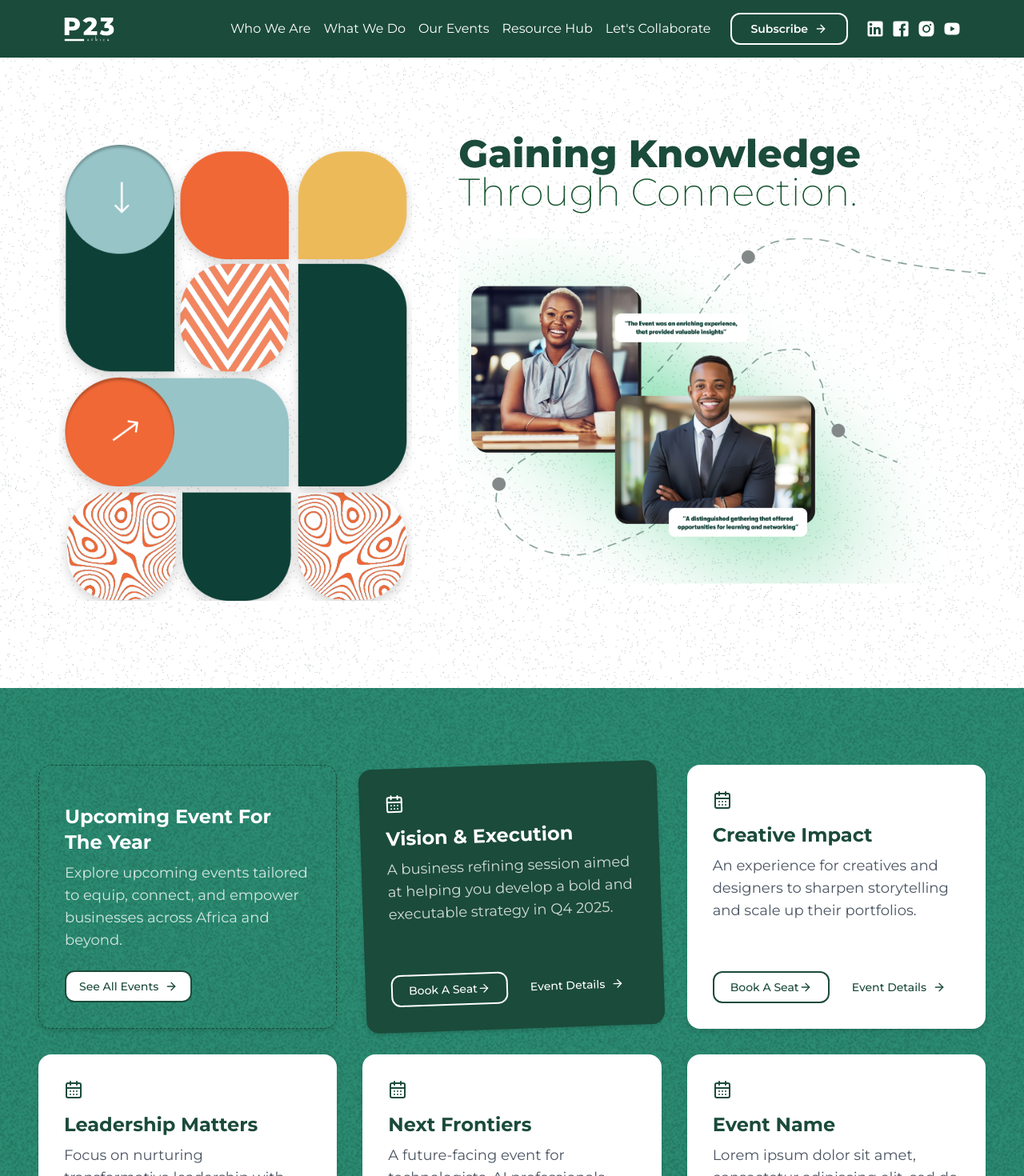
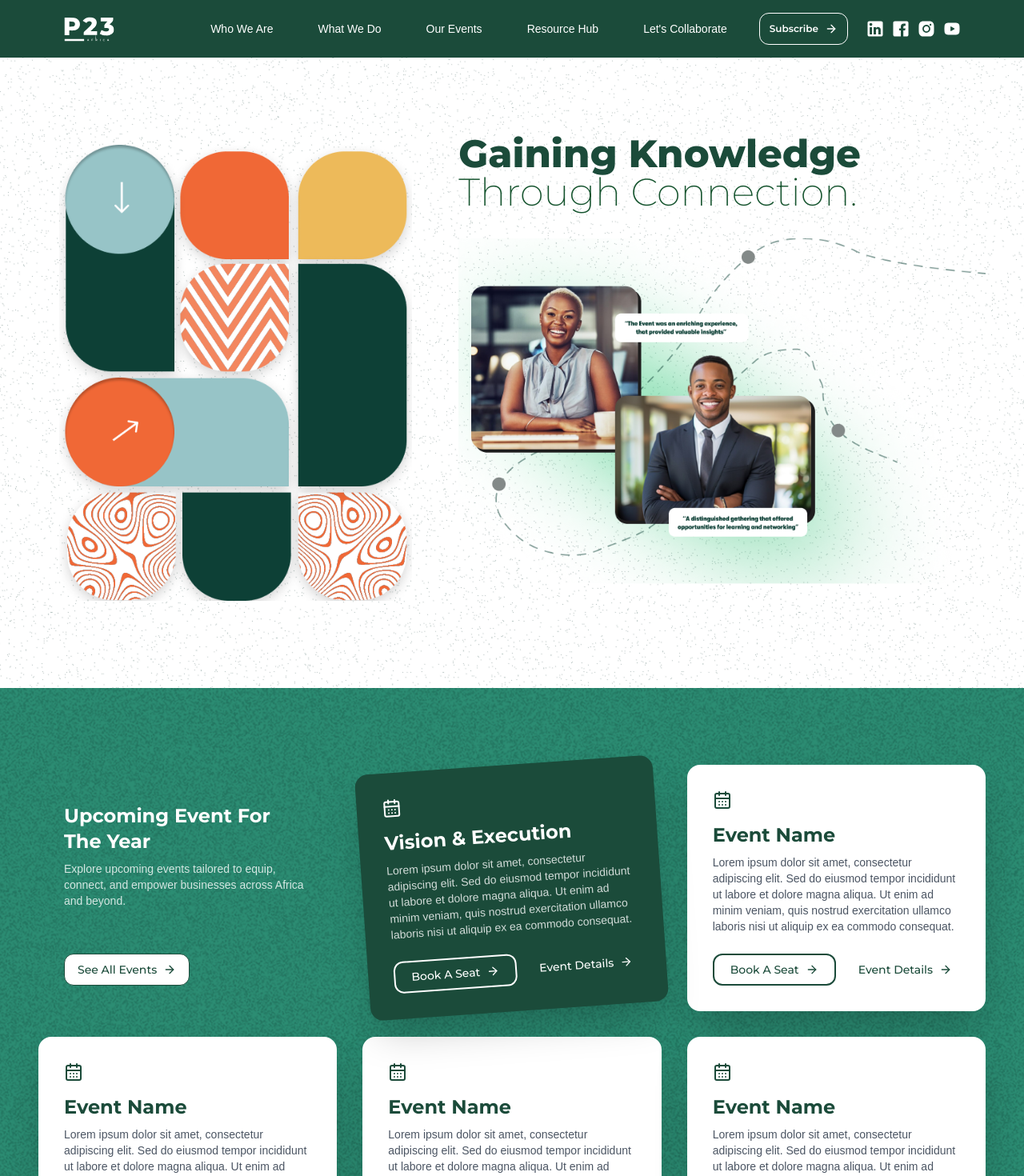
Before and after one commit to jimohsegun1/responsive-ui, a Next.js app: page / in a window 1280 px wide. Shown: the top 1470 px of the page at 80% size. Built offline with nearby package versions, Linux system fonts and the light colour scheme.

Commit message:
updated with origin

```diff
--- a/app/globals.css
+++ b/app/globals.css
@@ -83,6 +83,10 @@
   }
 }
 
+.font-gt-walsheim {
+  font-family: 'GT Walsheim Trial', sans-serif; /* Fallback to sans-serif */
+}
+
 /* Custom utility classes if needed, e.g., for background patterns */
 .bg-grainy {
   background-image: url('/background-image.png'); /* General grainy texture */
@@ -102,3 +106,8 @@
   background-size: cover;
   background-position: center;
 }
+.bg-mobile {
+  background-image: url('/mobile-background-image-2.png');
+  background-size: cover;
+  background-position: center;
+}
--- a/components/Navbar.tsx
+++ b/components/Navbar.tsx
@@ -61,12 +61,12 @@ export function Navbar() {
 
         {/* Desktop Navigation */}
         <div className="hidden md:flex items-center space-x-6">
-          <ul className="flex space-x-4">
+          <ul className="flex space-x-14">
             {navLinks.map((link) => (
               <li key={link.name}>
                 <Link
                   href={link.href}
-                  className="text-base hover:text-p23Lime transition-colors whitespace-nowrap"
+                  className="text-sm leading-7 hover:text-p23Lime transition-colors whitespace-nowrap font-gt-walsheim"
                 >
                   {link.name}
                 </Link>
@@ -77,7 +77,7 @@ export function Navbar() {
           <div className="flex items-center space-x-6 flex-shrink-0">
             <Button
               variant="outline"
-              className="bg-transparent text-white border-2 border-white hover:bg-white hover:text-p23Green px-6 py-2 rounded-xl font-semibold text-sm flex items-center gap-2 transition-colors transform hover:scale-105"
+              className="bg-transparent text-white border- border-white hover:bg-white hover:text-p23Green px-3 py-2 rounded-xl font-semibold text-xs flex items-center gap-2 ml-4 transition-colors transform hover:scale-105"
             >
               Subscribe <ArrowRight className="h-4 w-4" />
             </Button>
--- a/components/UpcomingEvents.tsx
+++ b/components/UpcomingEvents.tsx
@@ -24,64 +24,67 @@ const events: Event[] = [
     id: "2",
     name: "Vision & Execution",
     description:
-      "A business refining session aimed at helping you develop a bold and executable strategy in Q4 2025.",
+      "Lorem ipsum dolor sit amet, consectetur adipiscing elit. Sed do eiusmod tempor incididunt ut labore et dolore magna aliqua. Ut enim ad minim veniam, quis nostrud exercitation ullamco laboris nisi ut aliquip ex ea commodo consequat.",
     type: "all",
   },
   {
     id: "3",
-    name: "Creative Impact",
+    name: "Event Name",
     description:
-      "An experience for creatives and designers to sharpen storytelling and scale up their portfolios.",
+      "Lorem ipsum dolor sit amet, consectetur adipiscing elit. Sed do eiusmod tempor incididunt ut labore et dolore magna aliqua. Ut enim ad minim veniam, quis nostrud exercitation ullamco laboris nisi ut aliquip ex ea commodo consequat.",
     type: "all",
   },
   {
     id: "4",
-    name: "Leadership Matters",
+    name: "Event Name",
     description:
-      "Focus on nurturing transformative leadership with tools and strategies for modern business.",
+      "Lorem ipsum dolor sit amet, consectetur adipiscing elit. Sed do eiusmod tempor incididunt ut labore et dolore magna aliqua. Ut enim ad minim veniam, quis nostrud exercitation ullamco laboris nisi ut aliquip ex ea commodo consequat.",
     type: "all",
   },
   {
     id: "5",
-    name: "Next Frontiers",
+    name: "Event Name",
     description:
-      "A future-facing event for technologists, AI professionals, and startup founders.",
+      "Lorem ipsum dolor sit amet, consectetur adipiscing elit. Sed do eiusmod tempor incididunt ut labore et dolore magna aliqua. Ut enim ad minim veniam, quis nostrud exercitation ullamco laboris nisi ut aliquip ex ea commodo consequat.",
     type: "all",
   },
   {
     id: "6",
     name: "Event Name",
     description:
-      "Lorem ipsum dolor sit amet, consectetur adipiscing elit, sed do eiusmod tempor incididunt ut labore et dolore magna aliqua.",
+      "Lorem ipsum dolor sit amet, consectetur adipiscing elit. Sed do eiusmod tempor incididunt ut labore et dolore magna aliqua. Ut enim ad minim veniam, quis nostrud exercitation ullamco laboris nisi ut aliquip ex ea commodo consequat.",
     type: "all",
   },
 ];
 
+
+
 const EventCard: React.FC<{
   event: Event;
   variant?: "transparent" | "green" | "white";
-}> = ({ event, variant = "white" }) => {
+  index?: number; // index prop
+}> = ({ event, variant = "white", index }) => {
   const bgClass =
     variant === "transparent"
-      ? "bg-transparent border border-dashed border-p23Green"
+      ? "bg-transparent"
       : variant === "green"
         ? "bg-p23Green text-white"
         : "bg-white text-p23Green";
-
-  const rotateClass = variant === "green" ? "lg:rotate-[-2deg]" : "";
+  const rotateClass = variant === "green" ? "lg:rotate-[-4deg]" : "";
   const textColor =
     variant === "green" || variant === "transparent"
       ? "text-white"
       : "text-p23Green";
-
   const descColor =
     variant === "green" || variant === "transparent"
       ? "text-white/80"
       : "text-gray-600";
 
+  // a shadow class only if the index is defined and greater than 0
+  const shadowClass = typeof index === "number" && index > 0 ? "shadow-2xl" : "";
   return (
     <div
-      className={`rounded-2xl shadow-md p-6 md:p-8 flex flex-col justify-between h-full ${bgClass} ${rotateClass}`}
+      className={`rounded-2xl ${shadowClass} p-6 md:p-8 flex flex-col justify-between h-full ${bgClass} ${rotateClass}`}
     >
       <div>
         {variant !== "transparent" && (
@@ -90,38 +93,39 @@ const EventCard: React.FC<{
         <h3 className={`text-xl md:text-2xl font-bold mt-4 mb-2 ${textColor}`}>
           {event.name}
         </h3>
-        <p className={`text-base md:text-lg leading-relaxed ${descColor}`}>
+        <p className={`text-sm md:text- leading-5 ${descColor} font-gt-walsheim`}>
           {event.description}
         </p>
       </div>
 
-      <div className="mt-6 flex flex-col sm:flex-row flex-wrap gap-3">
+
+      <div className="mt-6 flex flex-wrap gap-3">
         {variant === "transparent" ? (
           <Button
             variant="outline"
-            className="rounded-xl border-2 border-p23Green text-p23Green hover:bg-p23Green hover:text-white w-full sm:w-auto"
+            className="rounded-xl border- border-p23Green text-p23Green hover:bg-p23Green hover:text-white w-full sm:w-auto"
           >
             See All Events <ArrowRight className="ml-2 h-4 w-4" />
           </Button>
         ) : (
           <>
+            <div className="flex w-full gap-3"> {/* Flex container for buttons */}
               <Button
-              className={`rounded-xl px-5 py-2 border-2 flex items-center gap- w-full sm:w-auto
-                ${
-                  variant === "green"
+                className={`rounded-xl px-5 py-2 border-2 flex items-center gap-2 w-full sm:w-auto
+            ${variant === "green"
                     ? "bg-p23Green text-white border-white hover:bg-p23Green/90"
                     : "bg-transparent text-p23Green border-p23Green hover:bg-p23Green hover:text-white"
                   }`}
               >
                 Book A Seat <ArrowRight className="h-4 w-4" />
               </Button>
-
               <Button
                 variant="ghost"
                 className={`rounded-xl w-full sm:w-auto flex items-center justify-center gap-2 ${textColor} hover:underline`}
               >
                 Event Details <ArrowRight className="h-4 w-4" />
               </Button>
+            </div>
           </>
         )}
       </div>
@@ -129,16 +133,15 @@ const EventCard: React.FC<{
   );
 };
 
+
 export function UpcomingEvents() {
   const [activeTab, setActiveTab] = useState<"all" | "brn">("all");
   const filteredEvents = events.filter(
     (e) => activeTab === "all" || e.type === activeTab
   );
-
   return (
     <section className="relative py-16 md:py-24 bg-p23LightGray overflow-hidden">
-      <div className="absolute inset-0 bg-grainy mix-blend-multiply pointer-events-none" />
-
+      <div className="absolute md:block inset-0 bg-grainy mix-blend-multiply pointer-events-none" />
       <div className="container mx-auto relative z-10 px-4 sm:px-6 md:px-12">
         {/* Mobile Tabs */}
         <div className="md:hidden w-full mb-8">
@@ -162,13 +165,19 @@ export function UpcomingEvents() {
             </TabsList>
           </Tabs>
         </div>
-
         {/* Grid */}
         <div className="grid grid-cols-1 sm:grid-cols-2 lg:grid-cols-3 gap-6 md:gap-8">
           <EventCard event={events[0]} variant="transparent" />
           {filteredEvents.slice(1).map((event, idx) => {
             const variant = idx === 0 ? "green" : "white";
-            return <EventCard key={event.id} event={event} variant={variant} />;
+            return (
+              <EventCard
+                key={event.id}
+                event={event}
+                variant={variant}
+                index={idx + 1}
+              />
+            );
           })}
         </div>
       </div>
```
Lines whose indentation alone changed are shown as unchanged.
